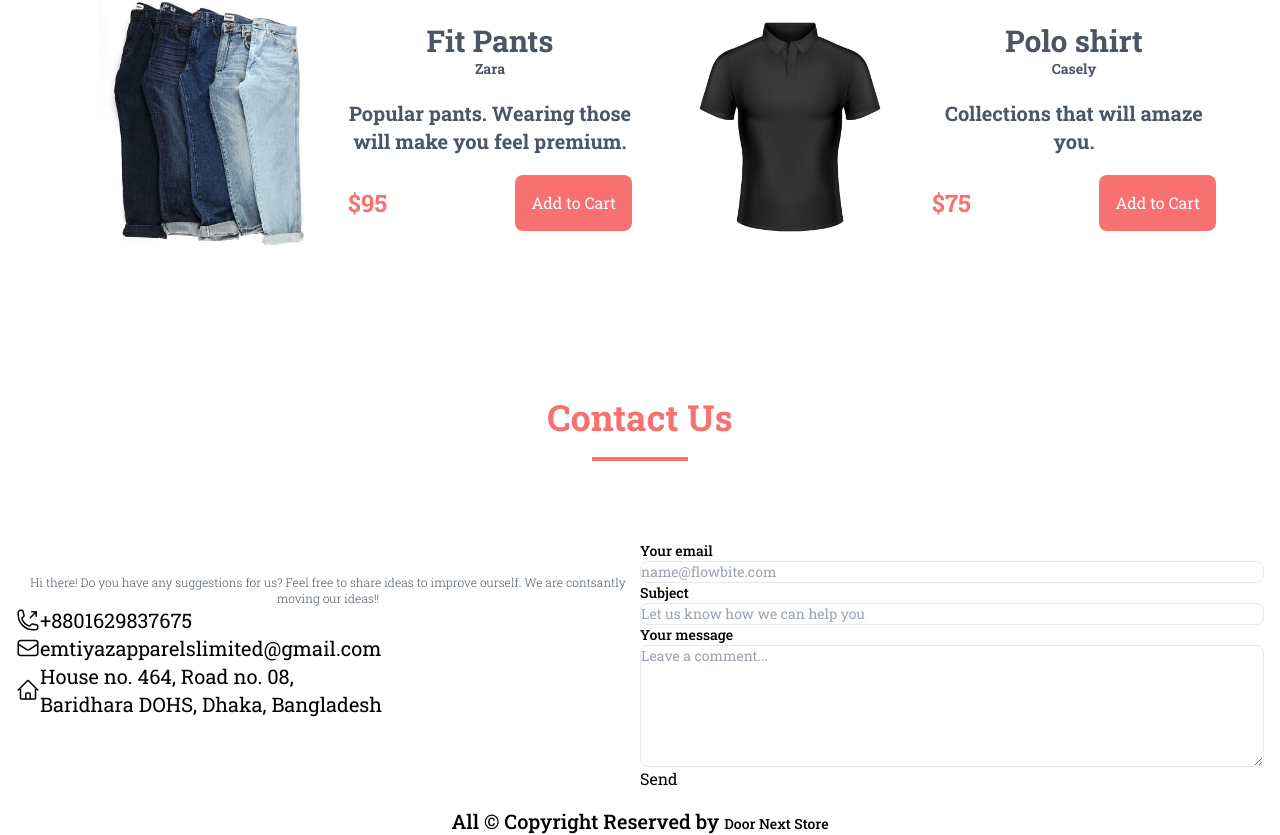
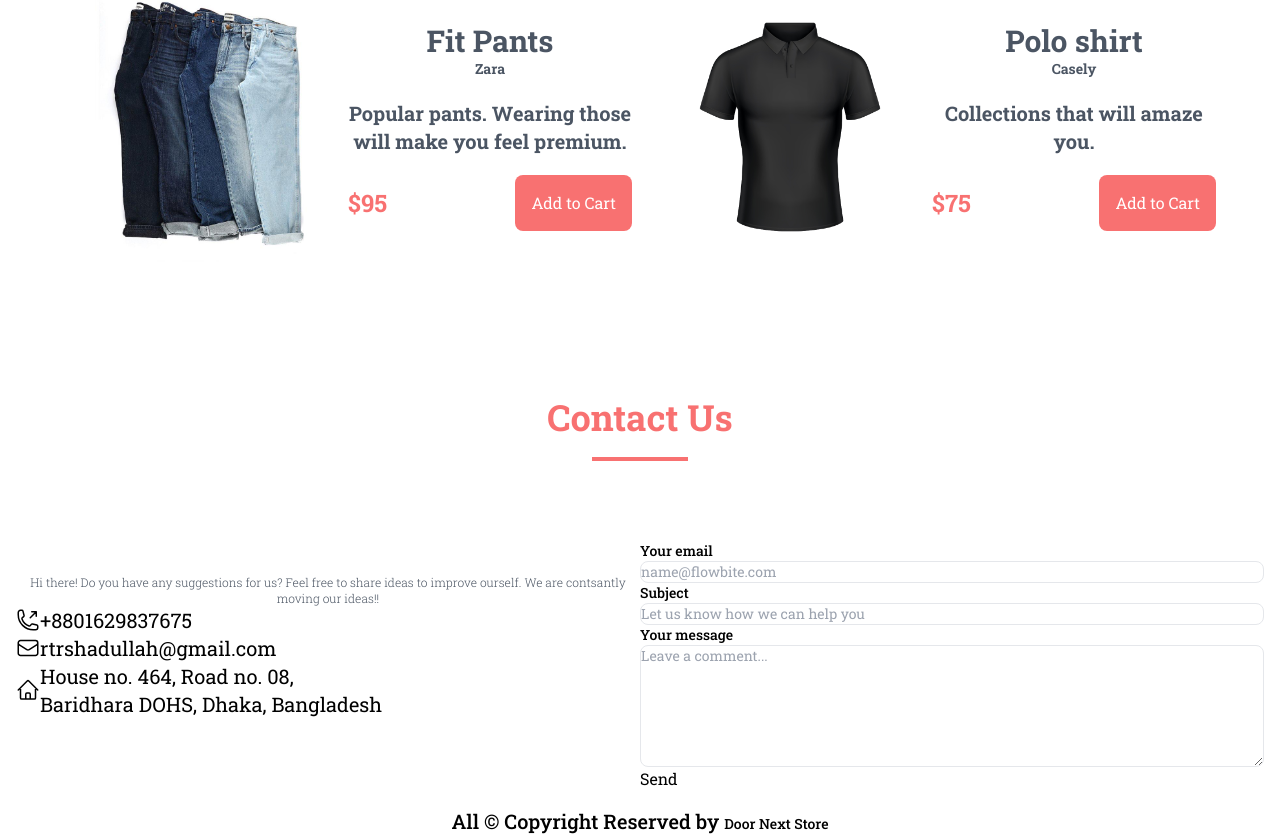
Before and after one commit to hexaalif/Door-next-store, a Next.js app: page / in a window 1280 px wide. Shown: the part 1275-2110 px from the top of the page. Built offline with nearby package versions, Linux system fonts and the light colour scheme.

Commit message:
contact page works

```diff
--- a/Components/Contact.js
+++ b/Components/Contact.js
@@ -8,7 +8,7 @@ const Contact = () => {
         <div className=" border-red-400 border-2 w-24 mt-5 mx-auto"></div>
       </h1>
 
-      <div className="block md:flex items-center bg-pink-200 p-4 lg:p-12 rounded-lg">
+      <div className="block md:flex items-center bg-red-300 p-4 lg:p-12 rounded-lg">
         <div className="w-full lg:w-3/4 p-0 lg:p-24 mb-10 md:mb-1">
           <p className="mb-8 lg:mb-16 font-light text-center text-gray-600 dark:text-gray-800 text-xs lg:text-xl">
             Hi there! Do you have any suggestions for us? Feel free to share
@@ -48,7 +48,7 @@ const Contact = () => {
               />
             </svg>
 
-            <p>emtiyazapparelslimited@gmail.com</p>
+            <p>rtrshadullah@gmail.com</p>
           </div>
           <div className="flex items-center text-xs md:text-xl">
             <svg
```
